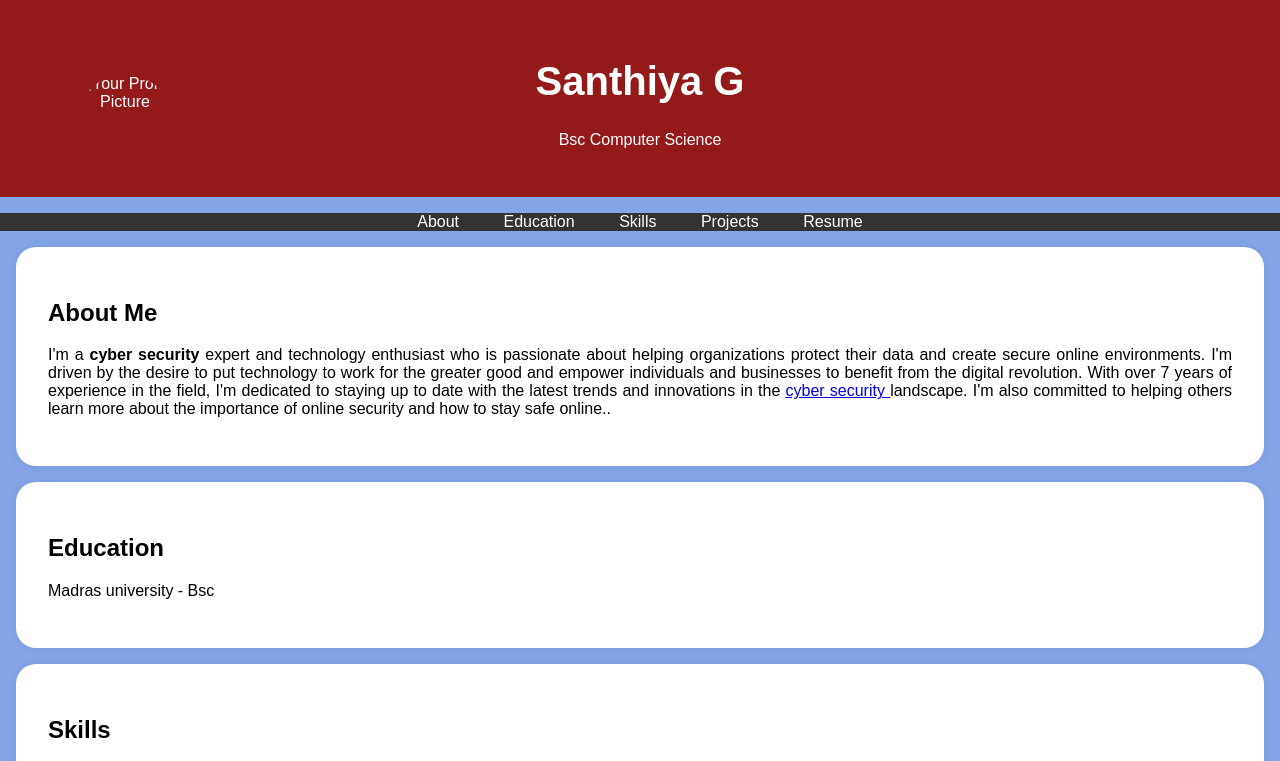
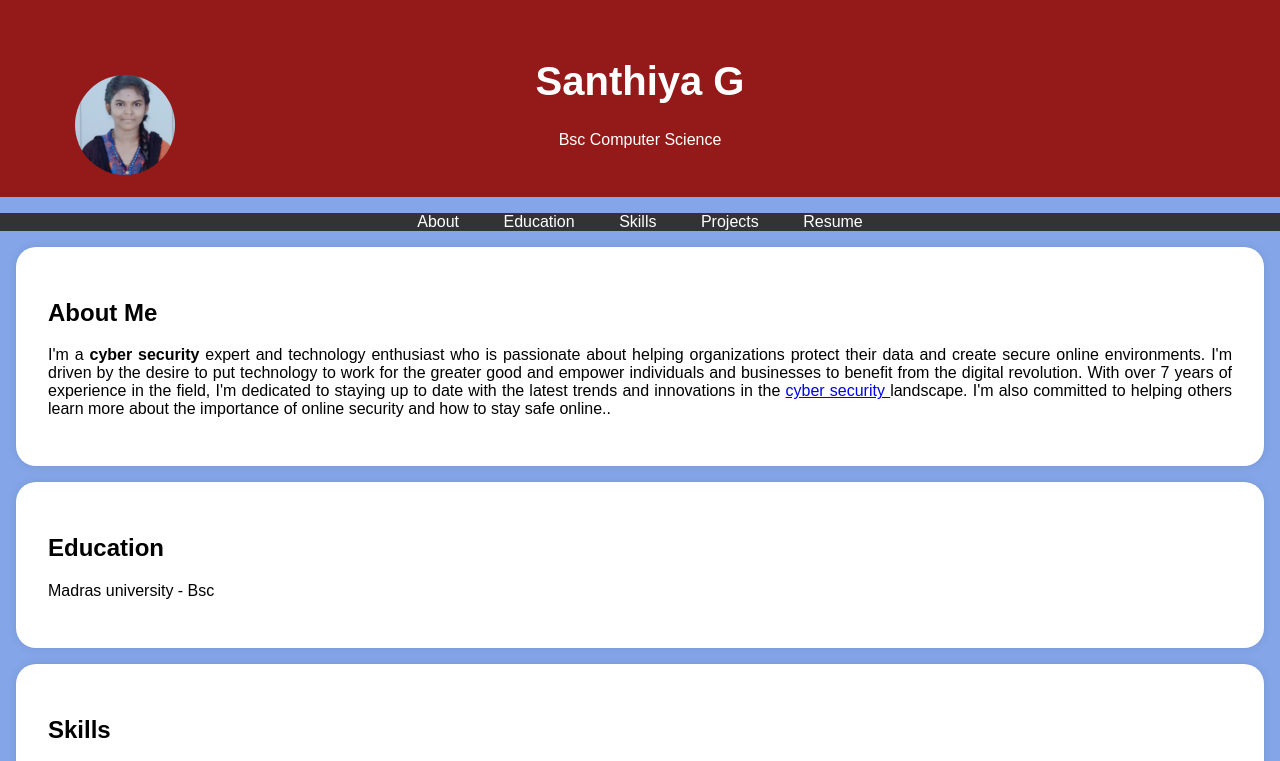
Before and after one commit to dhiya2005-web/digital-portfolio, a plain HTML site: page index.html in a window 1280 px wide. Shown: the top 761 px of the page. Drawn offline with Linux system fonts and the light colour scheme.

Commit message:
Update index.html

```diff
--- a/index.html
+++ b/index.html
@@ -95,7 +95,7 @@
     <header>
         <div class="header-content">
             <!-- Add your profile picture here -->
-            <img src="./pic.jpg" alt="Your Profile Picture" class="profile-picture">
+            <img src="santhiya.jpg" alt="Your Profile Picture" class="profile-picture">
             <h1>Santhiya G</h1>
             <p>Bsc Computer Science</p>
         </div>
```
